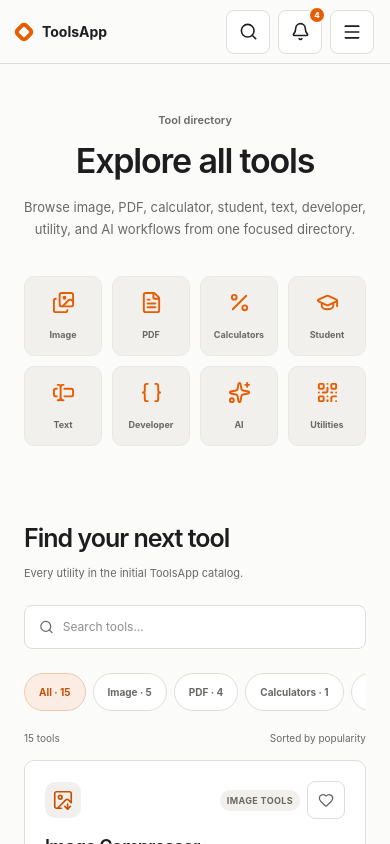
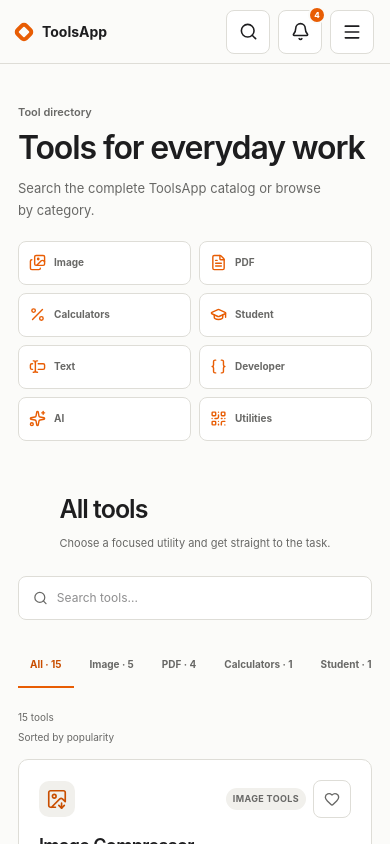
Before and after one commit to fahadkhalid22/ToolsApp, a Next.js app: page /tools in a window 390 px wide. Shown: the top 844 px of the page. Built offline with nearby package versions, Linux system fonts and the light colour scheme; no server answers.

Commit message:
refine tools directory experience

```diff
--- /dev/null
+++ b/src/components/discovery/ToolsDirectory.module.css
@@ -0,0 +1,152 @@
+.hero {
+  padding: 42px clamp(24px, 5vw, 64px) 30px;
+  text-align: left;
+}
+
+.hero h1 {
+  max-width: 680px;
+  margin: 8px 0 0;
+  font-size: clamp(32px, 4vw, 40px);
+  line-height: 1.15;
+}
+
+.hero p {
+  max-width: 620px;
+  margin: 10px 0 0;
+  font-size: 13px;
+}
+
+.categoryNav {
+  display: flex;
+  max-width: none;
+  flex-wrap: wrap;
+  gap: 8px;
+  margin: 24px 0 0;
+}
+
+.categoryNav a {
+  display: inline-flex;
+  min-height: 44px;
+  align-items: center;
+  justify-content: flex-start;
+  gap: 8px;
+  padding: 0 12px;
+  border-color: var(--border);
+  border-radius: var(--radius-control);
+  background: var(--surface-elevated);
+  font-size: 10px;
+}
+
+.directory {
+  padding-top: 30px;
+}
+
+.directoryHeader {
+  align-items: center;
+}
+
+.searchField {
+  width: min(380px, 100%);
+  min-height: 44px;
+  padding-right: 5px;
+}
+
+.searchField input {
+  min-height: 42px;
+  background: transparent;
+}
+
+.clearSearch {
+  display: grid;
+  width: 40px;
+  height: 40px;
+  flex: 0 0 auto;
+  place-items: center;
+  border-radius: var(--radius-control);
+  background: transparent;
+  color: var(--text-secondary);
+  cursor: pointer;
+}
+
+.clearSearch:hover {
+  background: var(--surface-hover);
+  color: var(--text);
+}
+
+.filters {
+  gap: 4px;
+  padding-bottom: 2px;
+  scrollbar-width: none;
+}
+
+.filters::-webkit-scrollbar {
+  display: none;
+}
+
+.filters button {
+  min-height: 44px;
+  padding: 0 12px;
+  border: 0;
+  border-bottom: 2px solid transparent;
+  border-radius: 0;
+  background: transparent;
+}
+
+.filters button:hover {
+  color: var(--text);
+}
+
+.filters button[aria-pressed="true"] {
+  border-color: var(--primary);
+  background: transparent;
+  color: var(--primary-hover);
+}
+
+.resultSummary {
+  gap: 16px;
+}
+
+.resultSummary span:last-child {
+  min-width: 0;
+  overflow-wrap: anywhere;
+  text-align: right;
+}
+
+@media (max-width: 700px) {
+  .hero {
+    padding-top: 34px;
+    padding-bottom: 24px;
+  }
+
+  .categoryNav {
+    display: grid;
+    grid-template-columns: repeat(2, minmax(0, 1fr));
+    margin-top: 20px;
+  }
+
+  .directory {
+    padding-top: 26px;
+  }
+}
+
+@media (max-width: 390px) {
+  .hero,
+  .directory {
+    padding-right: 18px;
+    padding-left: 18px;
+  }
+
+  .categoryNav a {
+    padding-inline: 10px;
+  }
+
+  .resultSummary {
+    align-items: flex-start;
+    flex-direction: column;
+    gap: 5px;
+  }
+
+  .resultSummary span:last-child {
+    text-align: left;
+  }
+}
--- a/src/components/discovery/ToolsDirectory.tsx
+++ b/src/components/discovery/ToolsDirectory.tsx
@@ -2,7 +2,7 @@
 
 import { useMemo, useState } from "react";
 import Link from "next/link";
-import { Search } from "lucide-react";
+import { Search, X } from "lucide-react";
 
 import { toolCategories } from "@/data/categories";
 import { tools } from "@/data/tools";
@@ -13,6 +13,7 @@
 import { DiscoveryFooter } from "./DiscoveryFooter";
 import { EmptyState } from "./EmptyState";
 import styles from "./DiscoveryPage.module.css";
+import directoryStyles from "./ToolsDirectory.module.css";
 import { ToolCard } from "./ToolCard";
 
 type ToolsDirectoryProps = {
@@ -35,44 +36,65 @@
 
   return (
     <main className={styles.main} id="main-content">
-      <section className={styles.hero}>
+      <section className={`${styles.hero} ${directoryStyles.hero}`}>
         <span className={styles.eyebrow}>Tool directory</span>
-        <h1 className="font-heading">Explore all tools</h1>
+        <h1 className="font-heading">Tools for everyday work</h1>
         <p>
-          Browse image, PDF, calculator, student, text, developer, utility, and AI
-          workflows from one focused directory.
+          Search the complete ToolsApp catalog or browse by category.
         </p>
-        <div className={styles.categoryShowcase} aria-label="Browse tool categories">
+        <nav
+          className={`${styles.categoryShowcase} ${directoryStyles.categoryNav}`}
+          aria-label="Browse tool categories"
+        >
           {toolCategories.map((item) => (
             <Link href={`/tools/category/${item.slug}`} key={item.id}>
-              <IconGlyph name={item.icon as IconName} size={23} />
+              <IconGlyph name={item.icon as IconName} size={17} />
               <span>{item.shortLabel}</span>
             </Link>
           ))}
-        </div>
+        </nav>
       </section>
 
-      <section className={styles.directory} aria-labelledby="directory-heading">
-        <div className={styles.directoryHeader}>
+      <section
+        className={`${styles.directory} ${directoryStyles.directory}`}
+        aria-labelledby="directory-heading"
+      >
+        <div className={`${styles.directoryHeader} ${directoryStyles.directoryHeader}`}>
           <div>
             <h2 className="font-heading" id="directory-heading">
-              Find your next tool
+              All tools
             </h2>
-            <p>Every utility in the initial ToolsApp catalog.</p>
+            <p>Choose a focused utility and get straight to the task.</p>
           </div>
-          <label className={styles.searchField}>
+          <div className={`${styles.searchField} ${directoryStyles.searchField}`}>
             <Search aria-hidden="true" size={16} />
-            <span className="sr-only">Search the tool directory</span>
+            <label className="sr-only" htmlFor="tool-directory-search">
+              Search the tool directory
+            </label>
             <input
+              id="tool-directory-search"
               onChange={(event) => setQuery(event.target.value.slice(0, 120))}
               placeholder="Search tools..."
               type="search"
               value={query}
             />
-          </label>
+            {query ? (
+              <button
+                aria-label="Clear tool search"
+                className={directoryStyles.clearSearch}
+                onClick={() => setQuery("")}
+                type="button"
+              >
+                <X aria-hidden="true" size={16} />
+              </button>
+            ) : null}
+          </div>
         </div>
 
-        <ul className={styles.filters} aria-label="Filter tools by category">
+        <ul
+          className={`${styles.filters} ${directoryStyles.filters}`}
+          aria-label="Filter tools by category"
+        >
           <li>
             <button
               aria-pressed={category === "all"}
@@ -98,8 +120,11 @@
           })}
         </ul>
 
-        <div className={styles.resultSummary} aria-live="polite">
-          <span>{matches.length} tools</span>
+        <div
+          className={`${styles.resultSummary} ${directoryStyles.resultSummary}`}
+          aria-live="polite"
+        >
+          <span>{matches.length} {matches.length === 1 ? "tool" : "tools"}</span>
           {query ? <span>Results for “{query}”</span> : <span>Sorted by popularity</span>}
         </div>
 
```
